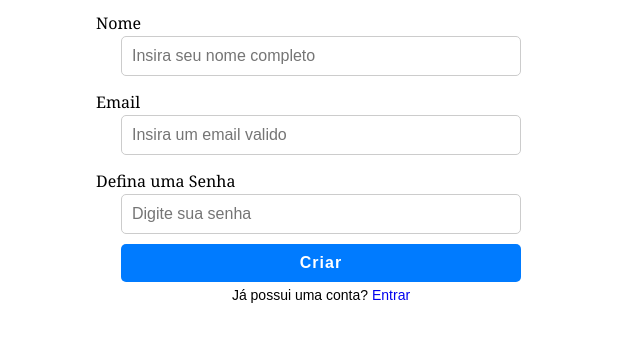
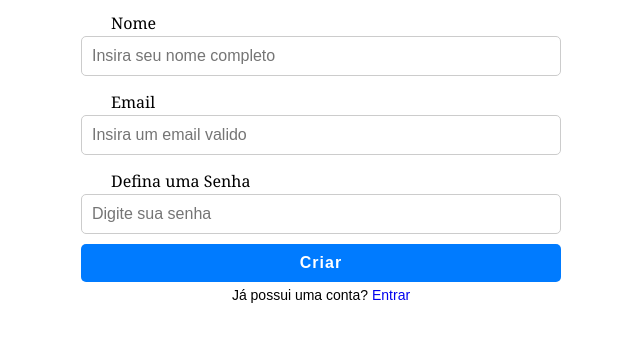
Before and after one commit to kikeeufalo/AutenticacaoComJWT, a plain HTML site: page index.html in a window 1280 px wide. Shown: the part 283-624 px from the top of the page, without its empty margins (319-959 px from the left). Drawn offline with Linux system fonts and the light colour scheme.

Commit message:
Update styles-pagCriar.css

```diff
--- a/CSS/styles-pagCriar.css
+++ b/CSS/styles-pagCriar.css
@@ -34,15 +34,17 @@ form {
 
 label {
     width: 100%;
+    max-width: 700px;
+    min-width: 100px;
     text-align: start;
-    margin: 5px 0 2px 30px;
+    padding: 5px 0 2px 30px;
     font-family: Georgia, 'Times New Roman', Times, serif;
-    font-weight: 400
+    font-weight: 400;
 }
 
 .container-inputs input {
     width: 100%;
-    max-width: 400px; /* Defini um tamanho máximo */
+    max-width: 700px; /* Defini um tamanho máximo */
     min-width: 100px;
     padding: 10px;
     font-size: 16px;
```
